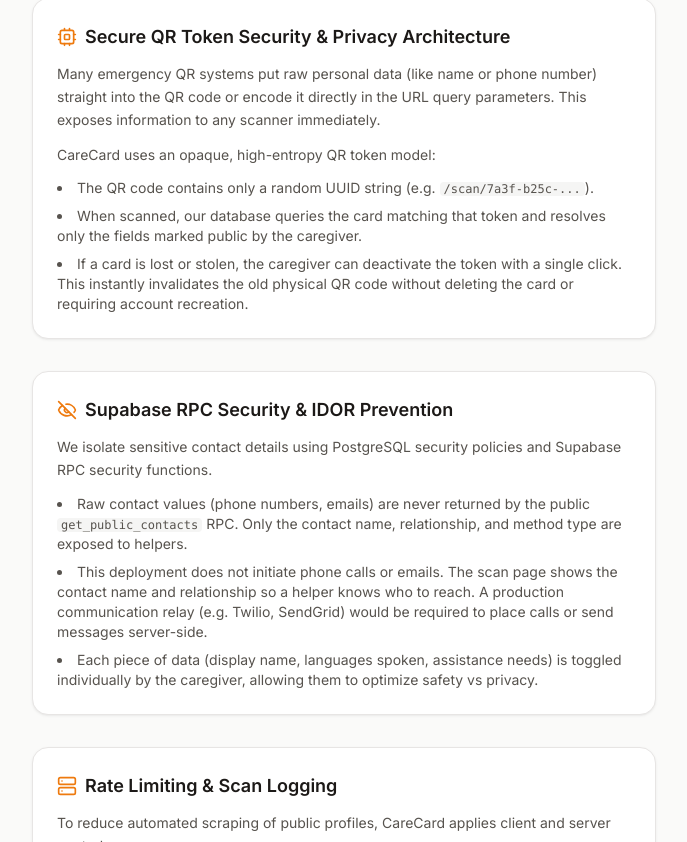
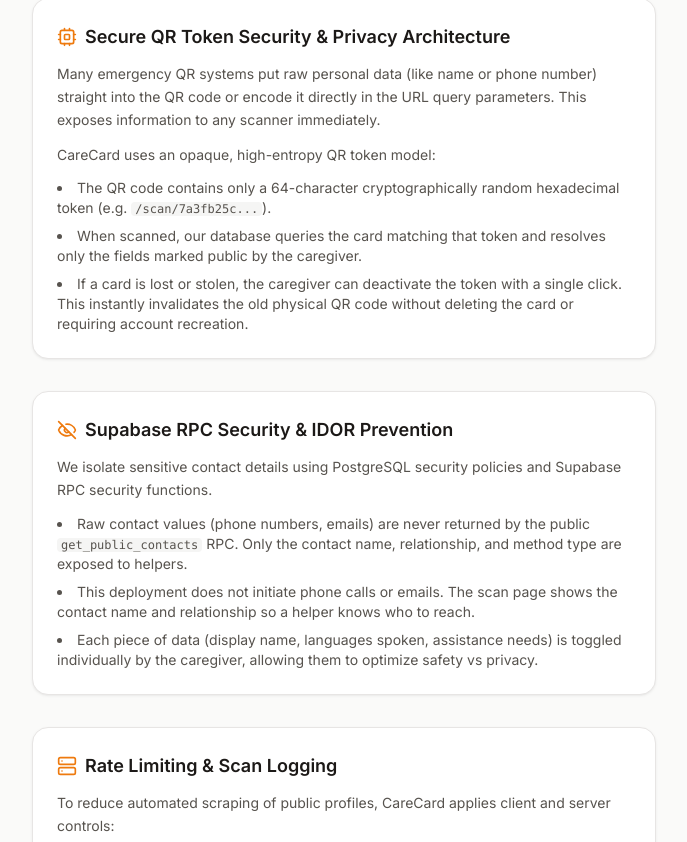
Before and after one commit to Guru-CodesAI/CareCard, a React (Vite) app: page /security in a window 1280 px wide. Shown: the part 621-1463 px from the top of the page, without its empty margins (296-983 px from the left). Built offline with nearby package versions, Linux system fonts and the light colour scheme; no server answers.

Commit message:
fix: align SEO and security documentation

```diff
--- a/index.html
+++ b/index.html
@@ -8,7 +8,6 @@
     <meta name="description" content="CareCard is a privacy-first QR emergency contact card that helps elderly people, children, and vulnerable individuals reconnect with trusted contacts safely." />
     <meta name="author" content="Gurunathan V" />
     <meta name="theme-color" content="#ee7a0e" />
-    <link rel="canonical" href="https://care-card-three.vercel.app/" />
     <!-- robots: managed per-route by SEO component; default allows indexing of public pages -->
 
     <!-- Open Graph / Facebook -->
@@ -35,13 +34,7 @@
         "name": "CareCard",
         "url": "https://care-card-three.vercel.app/",
         "description": "Privacy-first QR emergency contact cards for safer connections.",
-        "publisher": {
-          "@type": "Organization",
-          "name": "CareCard",
-          "url": "https://care-card-three.vercel.app/",
-          "logo": "https://care-card-three.vercel.app/carecard.svg",
-          "sameAs": ["https://github.com/Guru-CodesAI/CareCard"]
-        }
+        "sameAs": ["https://github.com/Guru-CodesAI/CareCard"]
       }
     </script>
 
--- a/src/components/CareCardSchema.tsx
+++ b/src/components/CareCardSchema.tsx
@@ -9,11 +9,6 @@
     "operatingSystem": "Web",
     "isAccessibleForFree": true,
     "image": "https://care-card-three.vercel.app/carecard.svg",
-    "publisher": {
-      "@type": "Organization",
-      "name": "CareCard",
-      "url": "https://care-card-three.vercel.app/"
-    }
   };
 
   return (
--- a/src/pages/ScanPage.tsx
+++ b/src/pages/ScanPage.tsx
@@ -316,10 +316,7 @@
                     <div className="p-4 rounded-xl bg-blue-50 border border-blue-200">
                       <p className="text-xs text-blue-800 leading-relaxed mb-3">
                         <Info className="w-4 h-4 inline mr-2" />
-                        <strong>Demo Mode:</strong> This deployment does not initiate phone calls or emails.
-                      </p>
-                      <p className="text-xs text-blue-700">
-                        A production deployment with a real server-side communication relay (e.g., Twilio, SendGrid) would securely contact the caregiver while keeping their number private.
+                        This deployment does not initiate phone calls or emails.
                       </p>
                     </div>
 
--- a/src/pages/SecurityPage.tsx
+++ b/src/pages/SecurityPage.tsx
@@ -56,7 +56,7 @@
             CareCard uses an opaque, high-entropy QR token model:
           </p>
           <ul className="space-y-2 text-sm text-warmgray-600 list-disc list-inside">
-            <li>The QR code contains only a random UUID string (e.g. <code className="bg-warmgray-100 px-1 rounded text-xs">/scan/7a3f-b25c-...</code>).</li>
+            <li>The QR code contains only a 64-character cryptographically random hexadecimal token (e.g. <code className="bg-warmgray-100 px-1 rounded text-xs">/scan/7a3fb25c...</code>).</li>
             <li>When scanned, our database queries the card matching that token and resolves only the fields marked public by the caregiver.</li>
             <li>If a card is lost or stolen, the caregiver can deactivate the token with a single click. This instantly invalidates the old physical QR code without deleting the card or requiring account recreation.</li>
           </ul>
@@ -73,7 +73,7 @@
           </p>
           <ul className="space-y-2 text-sm text-warmgray-600 list-disc list-inside">
             <li>Raw contact values (phone numbers, emails) are never returned by the public <code className="bg-warmgray-100 px-1 rounded text-xs">get_public_contacts</code> RPC. Only the contact name, relationship, and method type are exposed to helpers.</li>
-            <li>This deployment does not initiate phone calls or emails. The scan page shows the contact name and relationship so a helper knows who to reach. A production communication relay (e.g. Twilio, SendGrid) would be required to place calls or send messages server-side.</li>
+            <li>This deployment does not initiate phone calls or emails. The scan page shows the contact name and relationship so a helper knows who to reach.</li>
             <li>Each piece of data (display name, languages spoken, assistance needs) is toggled individually by the caregiver, allowing them to optimize safety vs privacy.</li>
           </ul>
         </section>
--- a/supabase/security_test.js
+++ b/supabase/security_test.js
@@ -173,7 +173,7 @@
 
   console.log('\n--- Summary ---')
   if (passed) {
-    console.log('🟢 All RLS and public access boundaries are secure!')
+    console.log('🟢 Configured security boundary tests completed successfully.')
     process.exit(0)
   } else {
     console.error('🔴 Warning: One or more security checks failed. Please verify your Supabase RLS policies.')
```
Also changed, not shown: public/robots.txt, 1 other file (tests, documents, lock files or other folders).
